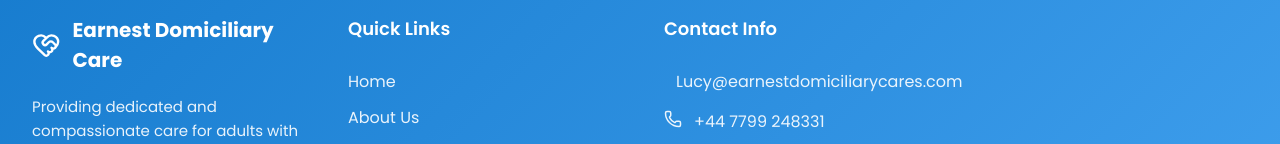
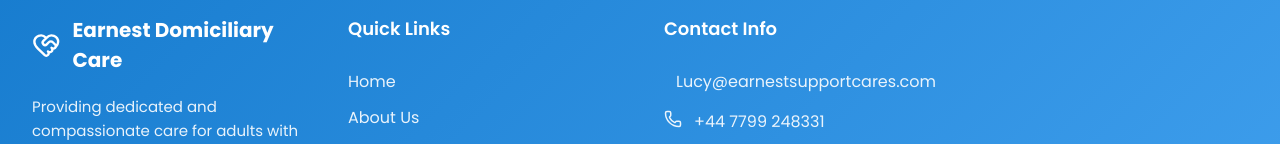
Before and after one commit to KelechiEze/earnestsupportcare, a Next.js app: page /about in a window 1280 px wide. Shown: the part 1906-2050 px from the top of the page. Built offline with nearby package versions, Linux system fonts and the light colour scheme.

Commit message:
added new way

```diff
--- a/src/app/components/home/HeroCarousel/HeroCarousel.tsx
+++ b/src/app/components/home/HeroCarousel/HeroCarousel.tsx
@@ -12,7 +12,7 @@
     image: '/slide1.png',
     title: 'Dedicated and Compassionate Care for a Fulfilling Life',
     subtitle:
-      'At Earnest Support Care, we provide personalised care plans tailored to meet the unique needs of adults with autism, learning difficulties, physical disabilities, and mental health challenges.',
+      'At Earnest Domiciliary Care, we provide personalised care plans tailored to meet the unique needs of adults with autism, learning difficulties, physical disabilities, and mental health challenges.',
   },
   {
     image: '/slide2.png',
--- a/src/app/components/home/MissionValues/MissionValues.tsx
+++ b/src/app/components/home/MissionValues/MissionValues.tsx
@@ -16,7 +16,7 @@
         <div className="mission-header">
           <h2 className="mission-heading">Our Mission & Values</h2>
           <p className="mission-description">
-            At Earnest Support Care, we believe in providing person-centered care that respects the unique needs and aspirations of each individual.
+            At Earnest Domiciliary Care, we believe in providing person-centered care that respects the unique needs and aspirations of each individual.
           </p>
         </div>
         <div className="values-grid">
--- a/src/app/components/layout/Footer/Footer.tsx
+++ b/src/app/components/layout/Footer/Footer.tsx
@@ -41,9 +41,9 @@
           <div className="footer-section">
             <h3 className="footer-heading">Contact Info</h3>
             <div className="footer-contact">
-              <a href="mailto:Lucy@earnestdomiciliarycares.com" className="footer-contact-item">
+              <a href="mailto:Lucy@earnestsupportcares.com" className="footer-contact-item">
                 <Mail size={18} />
-                <span>Lucy@earnestdomiciliarycares.com</span>
+                <span>Lucy@earnestsupportcares.com</span>
               </a>
               <a href="tel:+447799248331" className="footer-contact-item">
                 <Phone size={18} />
```
